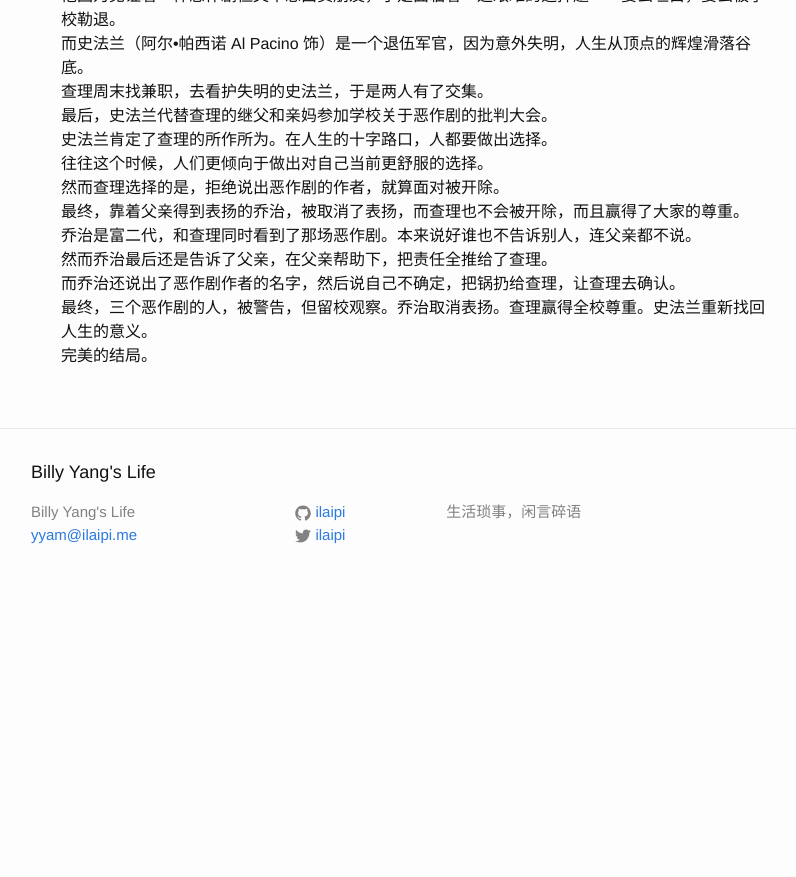
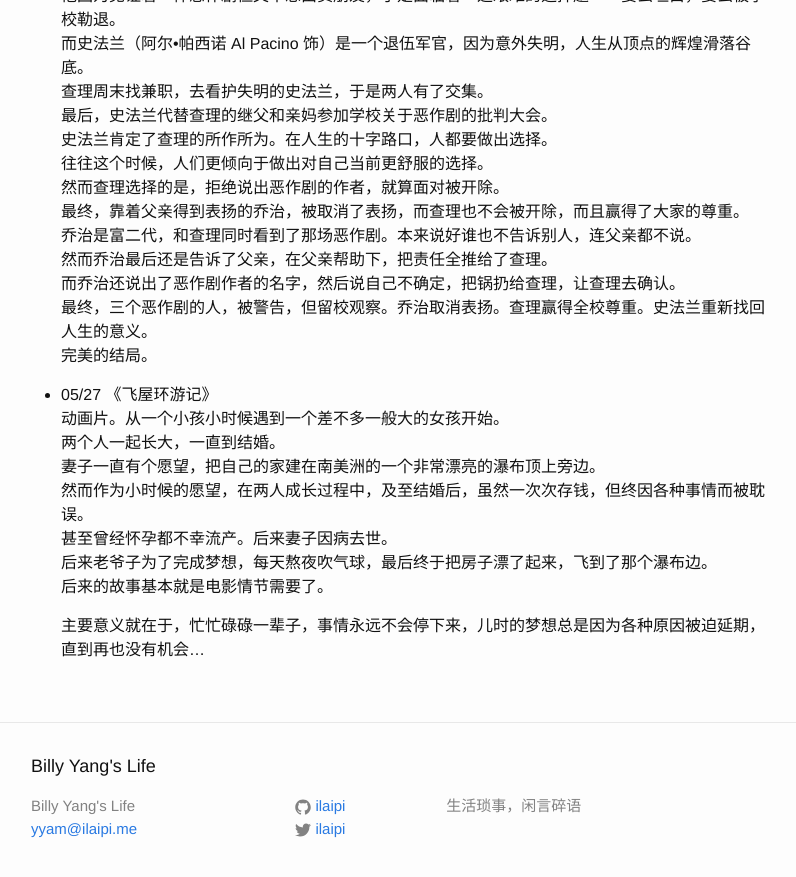
Before and after one commit to ipiali/ipiali.github.io, a Jekyll site: the page built from _posts/2016-03-04-2016-movies.md, in a window 1280 px wide and 900 px high, scrolled down 5025 px. Shown: the top 877 px of the window, without its empty margins (239-1035 px from the left). Built offline with Jekyll 4.4.1, drawn with Linux system fonts in a browser that asks for light colours; before the commit the page ends 5631 px from its top, so only the background shows below that.

Commit message:
添加飞屋环游记

```diff
--- a/_posts/2016-03-04-2016-movies.md
+++ b/_posts/2016-03-04-2016-movies.md
@@ -232,3 +232,14 @@ categories: 2016-life
   而乔治还说出了恶作剧作者的名字，然后说自己不确定，把锅扔给查理，让查理去确认。
   最终，三个恶作剧的人，被警告，但留校观察。乔治取消表扬。查理赢得全校尊重。史法兰重新找回人生的意义。
   完美的结局。
+
+- 05/27 《飞屋环游记》
+  动画片。从一个小孩小时候遇到一个差不多一般大的女孩开始。
+  两个人一起长大，一直到结婚。
+  妻子一直有个愿望，把自己的家建在南美洲的一个非常漂亮的瀑布顶上旁边。
+  然而作为小时候的愿望，在两人成长过程中，及至结婚后，虽然一次次存钱，但终因各种事情而被耽误。
+  甚至曾经怀孕都不幸流产。后来妻子因病去世。
+  后来老爷子为了完成梦想，每天熬夜吹气球，最后终于把房子漂了起来，飞到了那个瀑布边。
+  后来的故事基本就是电影情节需要了。
+
+  主要意义就在于，忙忙碌碌一辈子，事情永远不会停下来，儿时的梦想总是因为各种原因被迫延期，直到再也没有机会...
```
